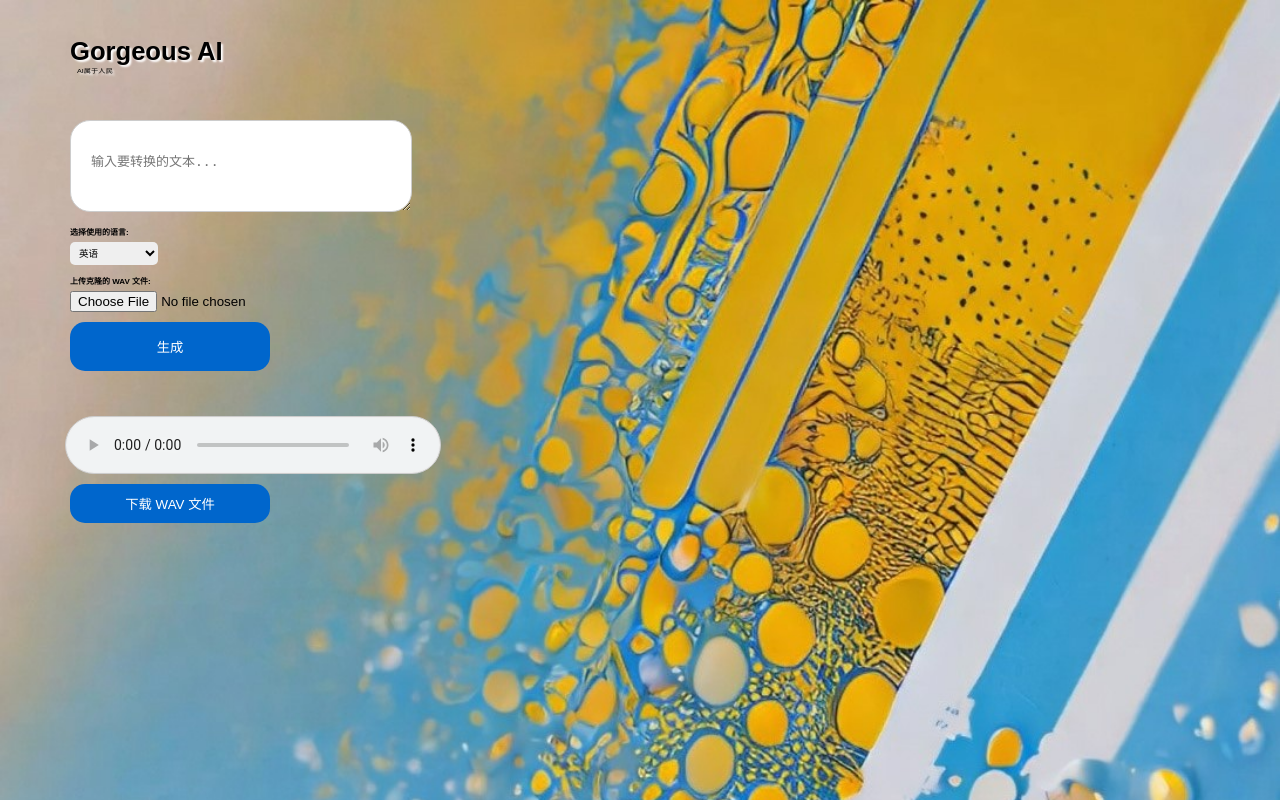
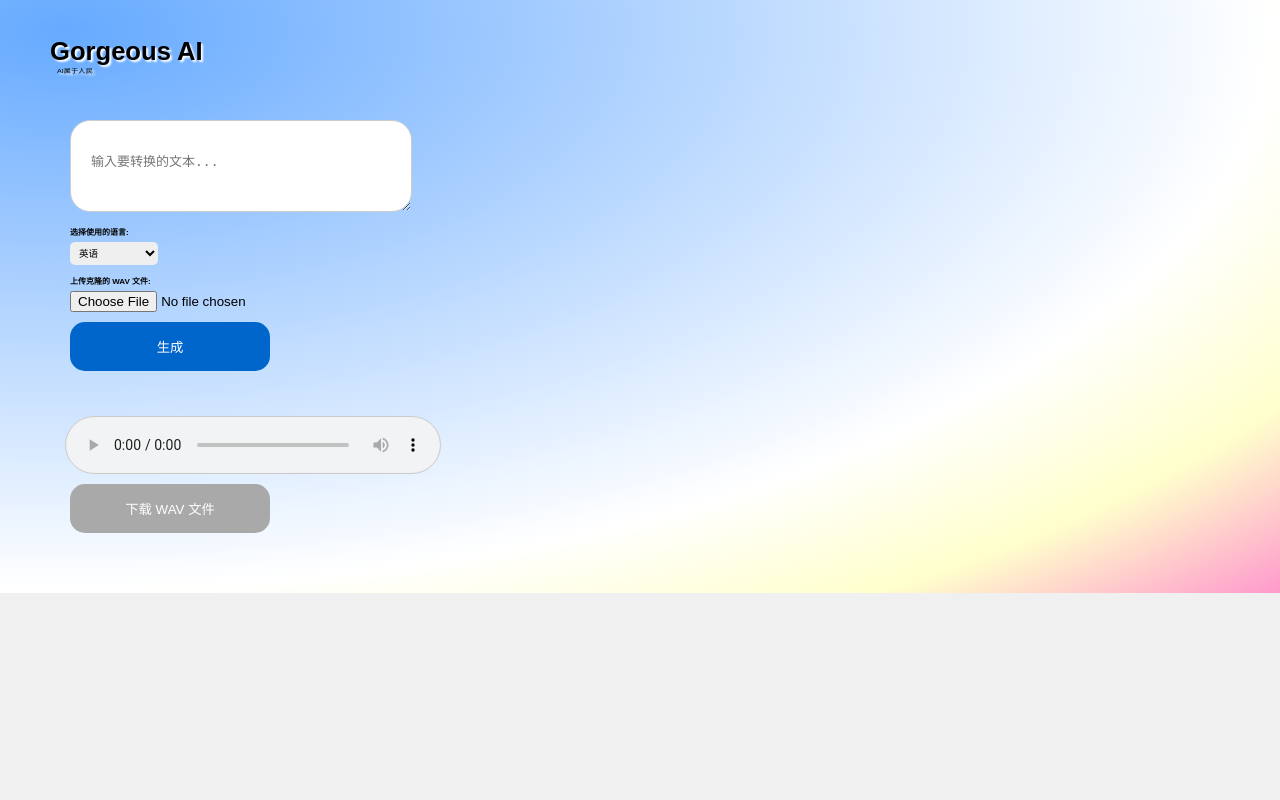
Before and after one commit to bestcx7/Gorgeous_AI, a FastAPI app: page / in a window 1280 px wide. Run offline with FastAPI, Linux system fonts and the light colour scheme.

Commit message:
init project

```diff
--- a/inference.py
+++ b/inference.py
@@ -1,6 +1,8 @@
 import os
 import shutil
 import tempfile
+import sys
+sys.path.append('/root/autodl-tmp/TTS')
 
 # 导入 FastAPI 和其他所需的模块
 from fastapi import FastAPI, HTTPException, File, UploadFile, Form
@@ -8,6 +10,7 @@ from fastapi.responses import HTMLResponse, FileResponse
 from fastapi.middleware.cors import CORSMiddleware
 
 import torch
+import datetime
 from TTS.api import TTS
 
 # 创建 FastAPI 实例
@@ -18,7 +21,7 @@ app = FastAPI()
 device = "cuda" if torch.cuda.is_available() else "cpu"
 
 # 初始化 TTS（文本转语音）模型
-tts = TTS("tts_models/multilingual/multi-dataset/xtts_v2").to(device)
+# tts = TTS("tts_models/multilingual/multi-dataset/xtts_v2").to(device)
 
 # 定义支持的语言列表
 supported_languages = ["en", "es", "fr", "de", "it", "pt", "pl", "tr", "ru", "nl", "cs", "ar", "zh-cn", "ja", "hu", "ko"]
@@ -38,30 +41,28 @@ app.add_middleware(
 async def tts_endpoint(
     text: str = Form(...),
     language: str = Form(...),
-    wav_file: UploadFile = File(...),
+    speaker_wav: UploadFile = File(...),
     ):
-    text = text
-    language = language
 
-    # 获取上传的 WAV 文件
-    speaker_wav = wav_file
-
-    # 检查指定的语言是否受支持
-    if language not in supported_languages:
-        raise HTTPException(status_code=400, detail="不支持的语言")
 
     # 将上传的 WAV 文件保存到临时目录
+    # 使用 Python 的 tempfile 模块创建一个临时文件，并保留在文件系统中（delete=False）
     with tempfile.NamedTemporaryFile(delete=False, suffix=".wav") as tmp_file:
+        # 使用 shutil 模块的 copyfileobj 方法将上传的 WAV 文件内容复制到临时文件中
         shutil.copyfileobj(speaker_wav.file, tmp_file)
-        tmp_file_path = tmp_file.name
+
+    # 获取临时文件的路径
+    tmp_file_path = tmp_file.name
 
     # 执行文本转语音
     try:
-        output_file_path = f"wav_file/{language}_output.wav"
+        # 获取当前时间，精确到秒
+        current_time = datetime.datetime.now().strftime("%Y%m%d%H%M%S")
+        output_file_path = f"wav_file/{language}_output_{current_time}.wav"
         tts.tts_to_file(text=text, speaker_wav=tmp_file_path, language=language, file_path=output_file_path)
 
         # 将生成的 WAV 文件返回给前端
-        return FileResponse(path=output_file_path, media_type="audio/wav", filename=f"{language}_output.wav")
+        return FileResponse(path=output_file_path, media_type="audio/wav", filename=f"{language}_output_{current_time}.wav")
     except Exception as e:
         raise HTTPException(status_code=500, detail=str(e))
     finally:
--- /dev/null
+++ b/requirements.txt
@@ -0,0 +1,3 @@
+fastapi
+unicorn
+python-multipart
--- a/templates/index.html
+++ b/templates/index.html
@@ -12,7 +12,7 @@
             text-align: left;
             padding: 20px;
             margin: 0; /* 清除 body 的默认外边距 */
-            background-image: url('/root/autodl-tmp/TTS/templates/background2.jpeg'); /* 添加背景图片的路径 */
+            background-image: radial-gradient(ellipse at 5% 5%, #66aaff, #FFFFFF 70%, #ffffcc, #ff99cc);/* 添加背景图片的路径 */
             background-size: cover; /* 调整背景图片的大小以覆盖整个页面 */
             background-repeat: no-repeat; /* 防止背景图片重复显示 */
         }
@@ -22,7 +22,7 @@
         .logo-container {
             position: absolute; /* 使用绝对定位 */
             top: 20px; /* 距离顶部的距离 */
-            left: 70px; /* 距离左侧的距离 */
+            left: 50px; /* 距离左侧的距离 */
             color: #000; /* 设置文本颜色为黑色 */
             font-size: 0.8em; /* 设置字体大小为3em，调整为适当的大小 */
             text-shadow: 2px 2px 2px #fff; /* 添加文字阴影效果，颜色为白色 */
@@ -113,27 +113,33 @@
 
         /* 下载按钮样式 */
         #downloadLink {
-            margin-top: 10px; /* 设置距离播放器的顶部外边距，调整为您需要的值 */
-            margin-left: 15px; /* 设置距离左侧的外边距，调整为您需要的值 */
+            margin-top: 10px;
+            margin-left: 50px;
             display: inline-block;
             text-decoration: none;
-            display: flex; /* 设置为弹性容器 */
+            display: flex;
         }
 
         /* 下载按钮内部的按钮样式 */
         #downloadLink button {
-            margin-left: 35px; /* 设置距离左边框的距离为20px */
-            padding: 10px; /* 内边距 */
-            background-color: #0066cc; /* 背景颜色 */
-            color: white; /* 文字颜色 */
-            border: none; /* 去掉边框 */
-            border-radius: 15px; /* 边角半径 */
-            cursor: pointer; /* 鼠标样式为手型 */
+            margin-bottom: 40px;
+            padding: 15px;
+            background-color: #A9A9A9; /* 初始为灰蓝色 */
+            color: white;
+            border: none;
+            border-radius: 15px;
+            cursor: not-allowed; /* 不可点击时的鼠标样式 */
+            width: 200px;
         }
 
         /* 下载按钮悬停时的样式 */
         #downloadLink button:hover {
-            background-color: #004080; /* 悬停时改变背景颜色为深蓝色 */
+            background-color: #A9A9A9; /* 不可点击时悬停状态不变 */
+        }
+
+        #downloadLink.active button {
+            background-color: #0066cc; /* 可点击时的深蓝色 */
+            cursor: pointer; /* 可点击时的鼠标样式 */
         }
 
     </style>
@@ -199,8 +205,8 @@
     </audio>
 
     <!-- 添加 WAV 文件下载链接 -->
-    <a id="downloadLink" download="output.wav" href="#" >
-        <button type="button">下载 WAV 文件</button>
+    <a id="downloadLink" class="inactive" download="output.wav" href="#" >
+        <button id="downloadButton" type="button" disabled>下载 WAV 文件</button>
     </a>
 </div>
 
@@ -226,7 +232,7 @@
         formData.append("text", textInputValue);
         formData.append("language", languageSelectValue);
         // 将文件添加到 FormData 对象中
-        formData.append("wav_file", waveFile);
+        formData.append("speaker_wav", waveFile);
 
         // 打印请求数据到控制台
         console.log("Request Data:", formData);
@@ -248,18 +254,27 @@
             // 处理成功的响应，更新页面元素显示结果信息
             console.log("Received WAV data:", blobData); // 打印响应数据到控制台
 
+            // 获取下载按钮和按钮状态
+            const downloadLink = document.getElementById("downloadLink");
+            const downloadButton = document.getElementById("downloadButton");
+
+
             // 将 Blob 对象设置为音频播放器的源
             const audioPlayer = document.getElementById("audioPlayer");
             const audioSource = document.getElementById("audioSource");
             audioSource.src = URL.createObjectURL(blobData);
+            console.log("audioSource:", audioSource.src)
 
             // 显示音频播放器和下载链接
             audioPlayer.style.display = "block";
             document.getElementById("downloadLink").style.display = "block";
 
             // 将 Blob 对象设置为下载链接的 href
-            const downloadLink = document.getElementById("downloadLink");
             downloadLink.href = URL.createObjectURL(blobData);
+
+            // 根据后端返回的状态设置按钮样式和状态
+            downloadLink.classList.add("active");
+            downloadButton.disabled = false;
         })
         .catch(error => {
             // 处理错误，输出详细的错误信息到页面和控制台
```
Also changed, not shown: 6 other files.
